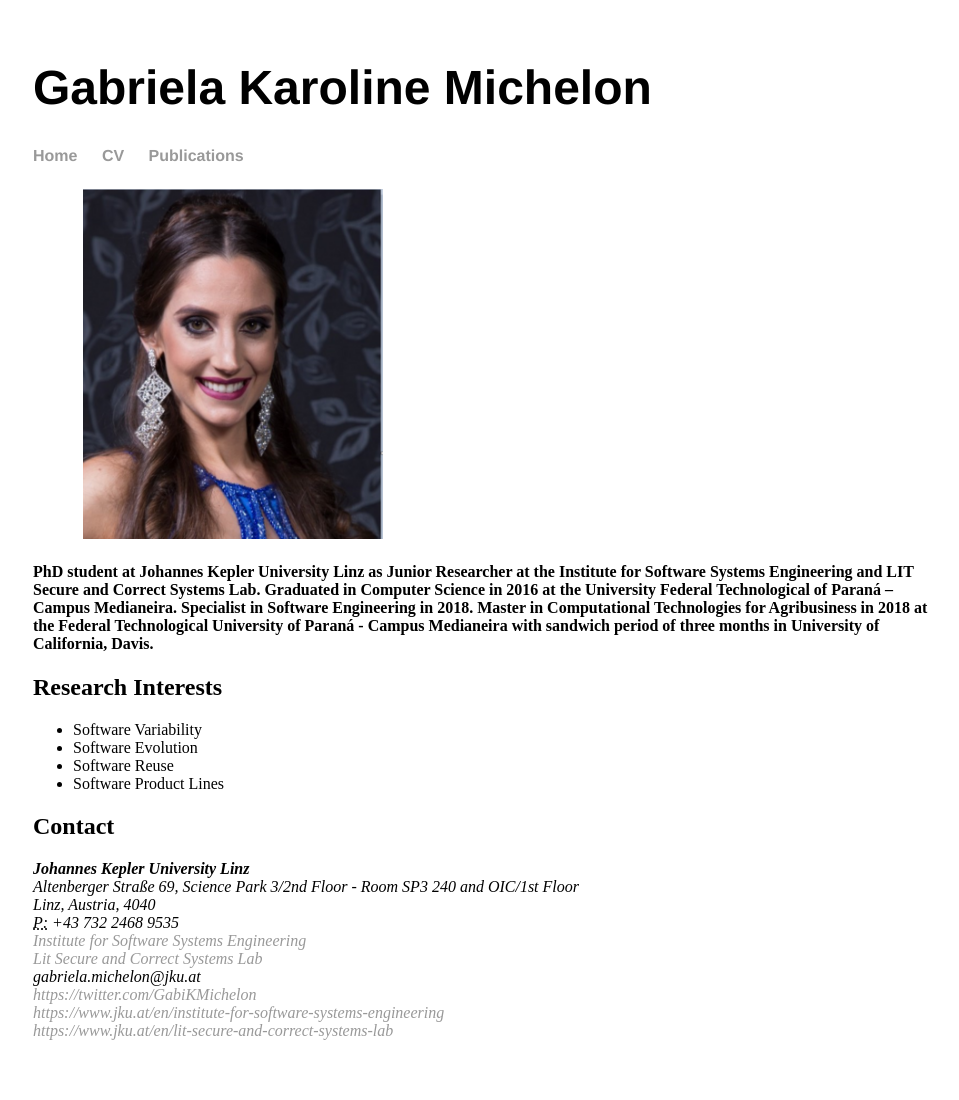
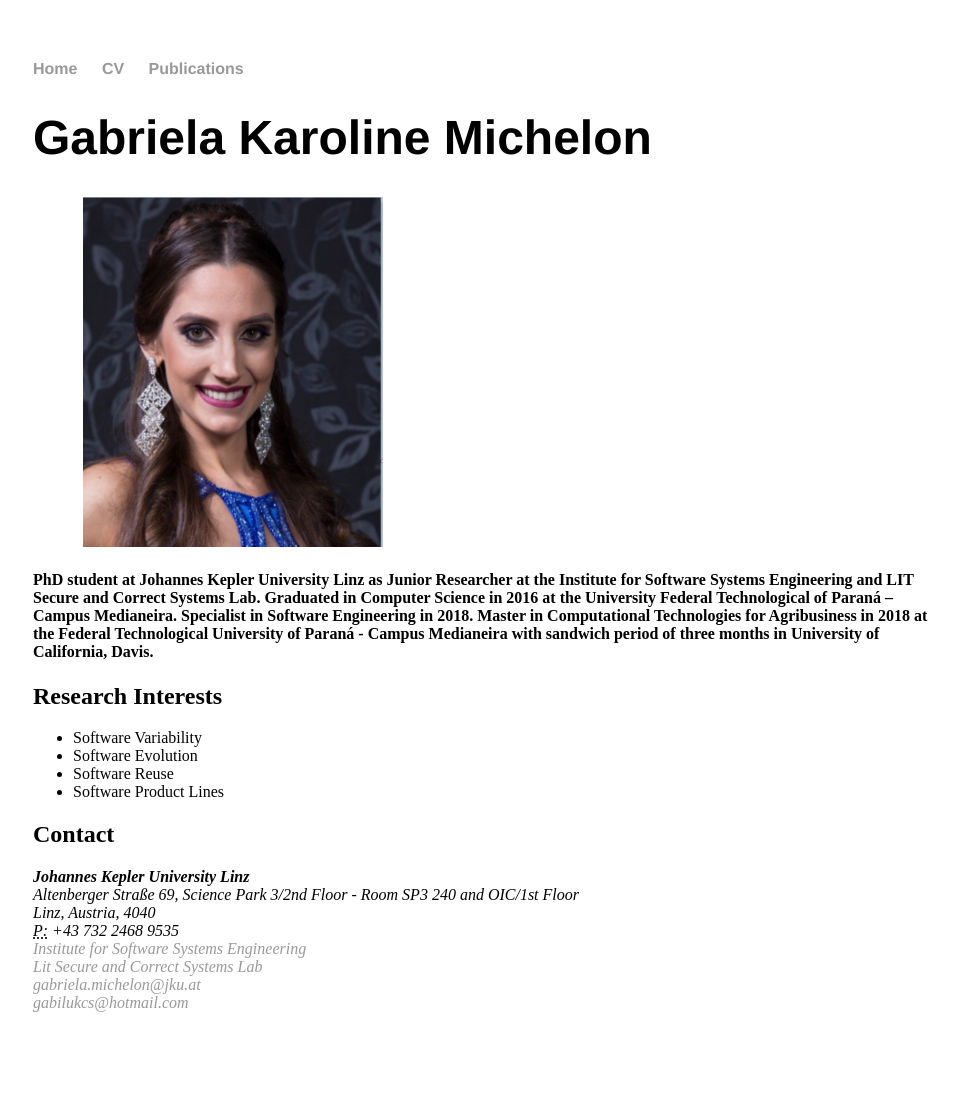
Before and after one commit to GabrielaMichelon/gabrielamichelon.github.io, a Jekyll site: the page index.html, which Jekyll copies as it is, in a window 1280 px wide. Shown: the whole page, without its empty margins (159-1118 px from the left). Built offline with Jekyll 4.4.1, drawn with Linux system fonts in a browser that asks for light colours; after the commit the page ends 1072 px from its top, so only the background shows below that.

Commit message:
Update index.html

```diff
--- a/index.html
+++ b/index.html
@@ -39,10 +39,8 @@
 					<abbr title="phone">P:</abbr> +43 732 2468 9535<br>
 					<a href="https://www.jku.at/en/institute-for-software-systems-engineering" title="isse">Institute for Software Systems Engineering</a>
 					<br><a href="https://www.jku.at/en/lit-secure-and-correct-systems-lab" title="lit lab">Lit Secure and Correct Systems Lab</a>	<br>
-					<span class="obfuscate">gabriela.michelon@jku.at</span><br>
-					<a href="#">https://twitter.com/GabiKMichelon</a></li><br>
-					<a href="#">https://www.jku.at/en/institute-for-software-systems-engineering</a></li><br>
-					<a href="#">https://www.jku.at/en/lit-secure-and-correct-systems-lab</a></li><br>
+					<a href="mailto:gabriela.michelon@jku.at">gabriela.michelon@jku.at</a> <br>
+					<a href="mailto:gabilukcs@hotmail.com">gabilukcs@hotmail.com</a>
 					</address>
 
 				</div>
```
Also changed, not shown: other parts of index.html (+1 -1 lines).
